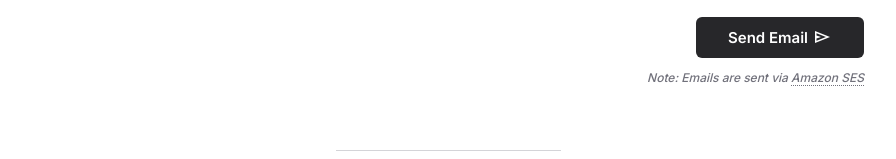
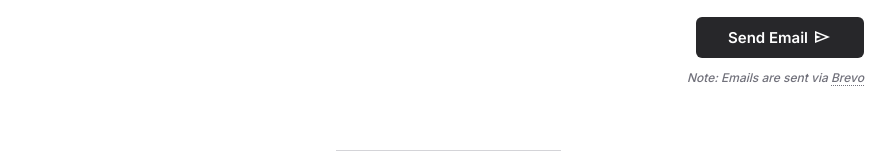
Before and after one commit to cgons/chrysg.com, a Next.js app in the folder lander/: page /contact in a window 1280 px wide. Shown: the part 759-918 px from the top of the page, without its empty margins (192-1088 px from the left). Built offline with nearby package versions, Linux system fonts and the light colour scheme.

Commit message:
Udpate email note to indicate Brevo as the new sender.

```diff
--- a/lander/app/contact/_components/form/EmailForm.tsx
+++ b/lander/app/contact/_components/form/EmailForm.tsx
@@ -160,11 +160,11 @@ export default function EmailForm() {
             <p className="text-secondary text-xs italic">
               Note: Emails are sent via{" "}
               <a
-                href="https://aws.amazon.com/ses/"
+                href="https://www.brevo.com/"
                 target="_blank"
                 className="primary-link"
               >
-                Amazon SES
+                Brevo
               </a>
             </p>
           </div>
```
